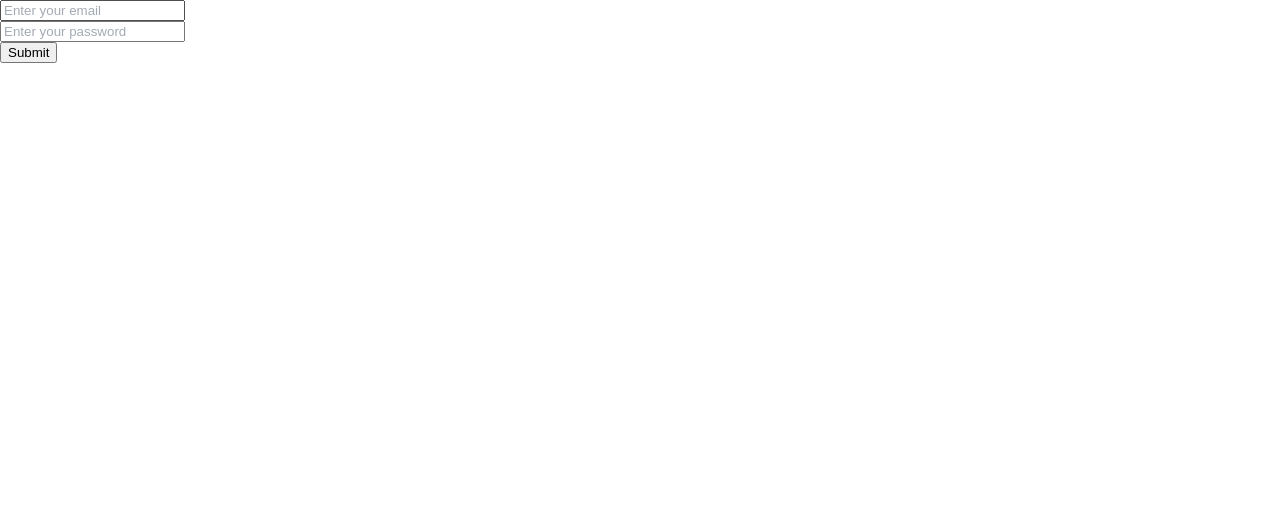
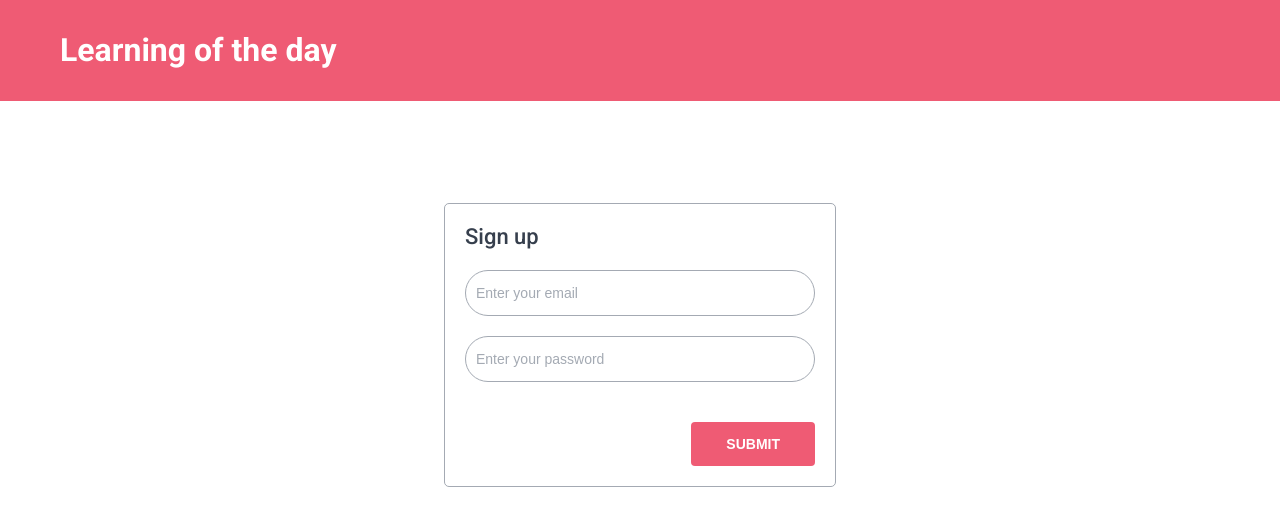
Before and after one commit to sahildhimandesigner/learningoftheday, a React (Create React App) app: page /auth in a window 1280 px wide. Shown: the top 526 px of the page. Built offline with nearby package versions, Linux system fonts and the light colour scheme.

Commit message:
Added styling for user login

```diff
--- a/src/components/AddPostModal/index.js
+++ b/src/components/AddPostModal/index.js
@@ -85,7 +85,7 @@ const AddPostModal = ({ classes, cancelModal, ...props }) => {
                 <Error touched={touched.addPost} message={errors.addPost} />
               </div>
               <div className={classes.modalFooter}>
-                <Button spacing='20px 0 0 0'
+                <Button
                   type="submit"
                   backgroundColor={`${colors.primaryColor}`}
                   disabled={isSubmitting}
--- a/src/containers/Users/index.js
+++ b/src/containers/Users/index.js
@@ -1,11 +1,22 @@
 import React from 'react';
+import withStyles from 'react-jss';
 import { Formik } from 'formik';
 import * as Yup from 'yup';
-import { Error } from '../../components';
 import axios from '../../axios-instance';
 
-const User = () => {
+import { Error } from '../../components';
+import { Header, Button, AddPostModal, Footer, Wrapper, Headings } from '../../components';
+import LoginBoxStyle from './style';
+import { colors } from '../../theme/colors';
+
+const User = ({classes}) => {
 	return (
+		<div>
+			<Header/>
+			<div className={classes.outerDiv}>
+			<div className={classes.inputBox}>
+				<Headings as='h3'>Sign up</Headings>
+			</div>
 				<Formik
 				initialValues = {{
 					email: '',
@@ -49,7 +60,7 @@ const User = () => {
 			        isSubmitting
 				}) => (
 					<form onSubmit={handleSubmit}>
-				<div>
+						<div className={classes.inputBox}>
 							<input
 								id="email"
 								placeholder="Enter your email"
@@ -60,7 +71,7 @@ const User = () => {
 								value={values.email}/>
 							<Error touched={touched.email} message={errors.email} />
 						</div>
-				<div>
+						<div className={classes.inputBox}>
 							<input
 								id="password"
 								placeholder="Enter your password"
@@ -71,13 +82,20 @@ const User = () => {
 								value={values.password}/>
 							<Error touched={touched.password} message={errors.password} />
 						</div>
-				<div>
-					<button type="submit">Submit</button>
+						<div className={classes.buttonDiv}>
+							<Button
+								spacing='20px 0 0 0'
+              					type="submit"
+              					backgroundColor={`${colors.primaryColor}`}
+								disabled={isSubmitting}
+							>Submit</Button>
 						</div>
 					</form>
 				)}
 				</Formik>
+			</div>
+		</div>
 	);
 }
 
-export default User;
+export default withStyles(LoginBoxStyle)(User);
--- /dev/null
+++ b/src/containers/Users/style.js
@@ -0,0 +1,29 @@
+const LoginBoxStyle = ({colors}) => {
+	return {
+		outerDiv: {
+			border: '1px solid ' + colors.gray,
+			width: '350px',
+			margin: '8% auto',
+			borderRadius: '5px',
+			padding: '20px'
+		},
+		inputBox: {
+			marginBottom: '20px',
+			'& input': {
+				minHeight: '46px',
+				width: '100%',
+				fontSize: '14px',
+				borderRadius: '30px',
+				padding: '10px',
+				boxSizing: 'border-box',
+				border: '1px solid ' + colors.gray
+			}
+		},
+		buttonDiv: {
+			display: 'flex',
+			justifyContent: 'flex-end'
+		}
+	}
+}
+
+export default LoginBoxStyle;
```
Lines whose indentation alone changed are shown as unchanged.
